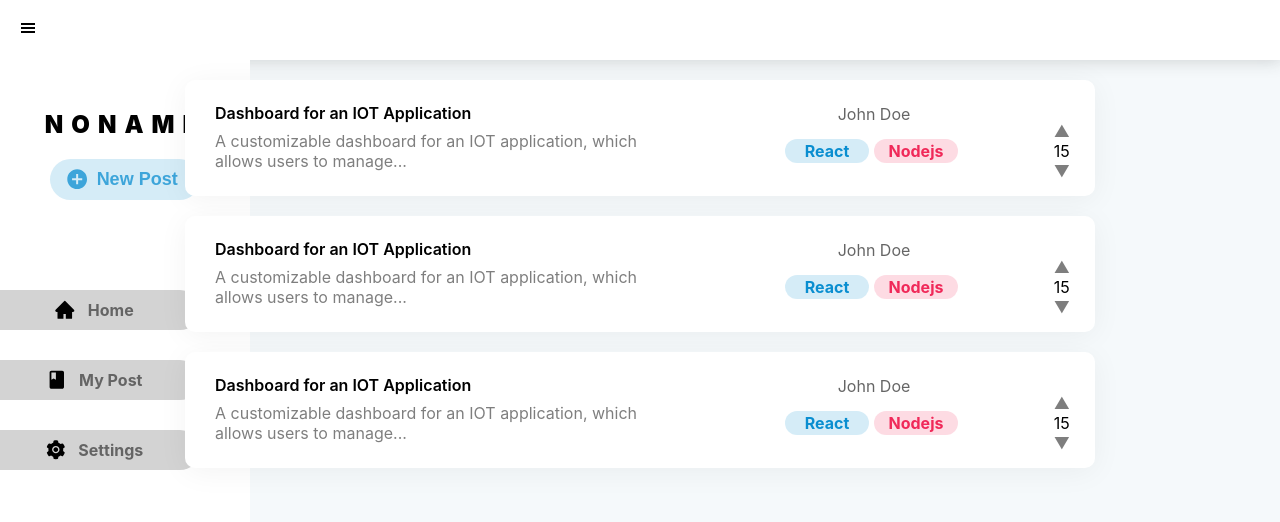
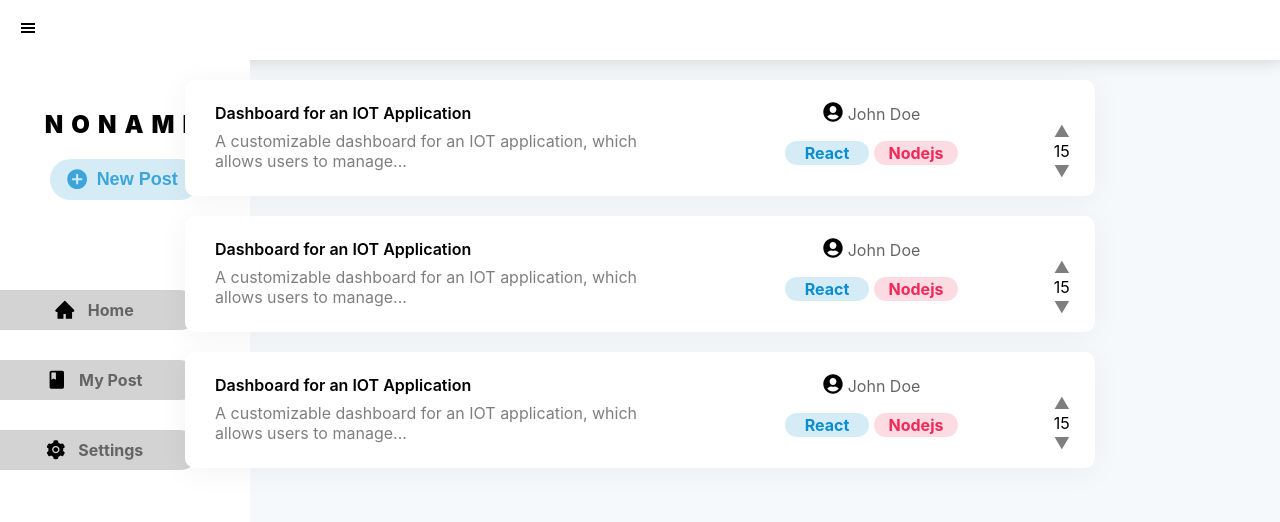
Before and after one commit to Ujjwal-here/Collab-Project-fronEnd, a Next.js app: page / in a window 1280 px wide. Shown: the top 522 px of the page. Built offline with nearby package versions, Linux system fonts and the light colour scheme.

Commit message:
fa user icon

```diff
--- a/src/components/Cards/Card.jsx
+++ b/src/components/Cards/Card.jsx
@@ -1,3 +1,4 @@
+import { FaUserCircle } from 'react-icons/fa'
 import styles from "./Card.module.css";
 import Tags from "./Tags";
 
@@ -15,6 +16,7 @@ const Card = () => {
             </div>
             <div className={styles.cardCol2}>
                 <div className={styles.userInfo}>
+                    <span><FaUserCircle size="20px" /></span>
                     <span className={styles.userName}>John Doe</span>
                 </div>
                 <Tags />
```
Also changed, not shown: src/pages/[id].js (added).
